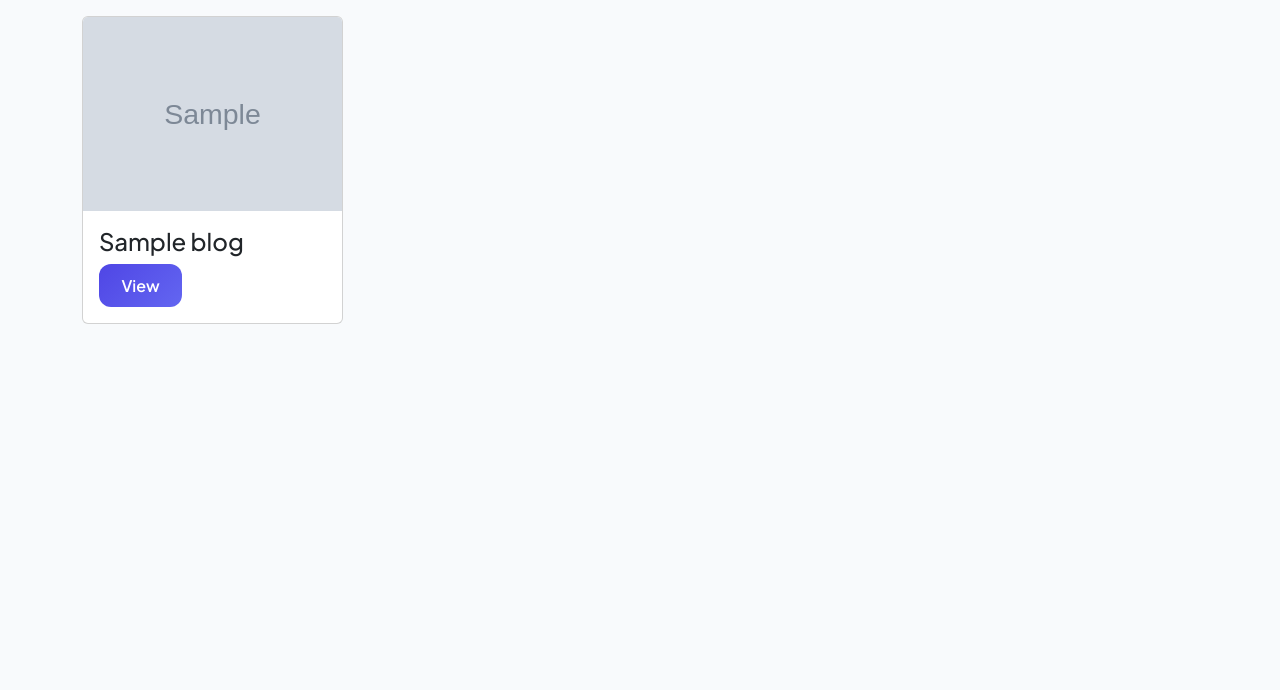
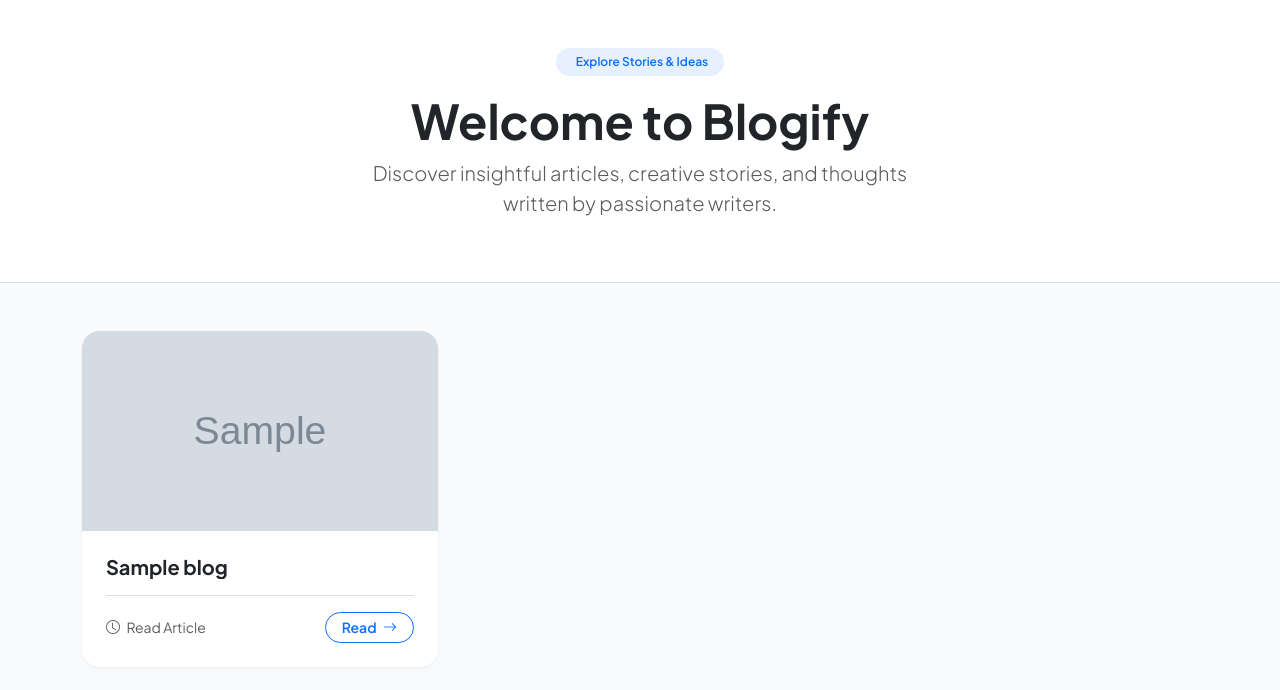
Before and after one commit to rajsingh65145-a11y/Blogging, a Node server app: template views/home.ejs in a window 1280 px wide. Shown: the part 85-775 px from the top of the page. Run offline with Node 20, Linux system fonts and the light colour scheme; the template is opened without the code that fills it: most values are stand-ins (such as "Sample title", 1, 10 or a date in 2020); grey boxes marked "Sample" are stand-in pictures; data that the repository does not hold is empty; some libraries are stand-ins or nearby versions.

Commit message:
redesign ui 3

```diff
--- a/views/home.ejs
+++ b/views/home.ejs
@@ -1,31 +1,64 @@
 <!DOCTYPE html>
 <html lang="en">
 <head>
-    <%-include('./partials/head')%>
-    <title>homepage</title>
+    <%- include('./partials/head') %>
+    <title>Blogify - Home</title>
 </head>
 <body>
-    <%-include('./partials/nav')%>
+    <%- include('./partials/nav') %>
 
+    <!-- Hero / Welcome Section -->
+    <header class="py-5 text-center bg-white border-bottom mb-4">
+      <div class="container">
+        <span class="badge bg-primary bg-opacity-10 text-primary px-3 py-2 rounded-pill fw-semibold mb-3">
+          <i class="bi bi-sparkles me-1"></i> Explore Stories & Ideas
+        </span>
+        <h1 class="display-5 fw-bold text-dark">Welcome to Blogify</h1>
+        <p class="lead text-muted mx-auto" style="max-width: 600px;">
+          Discover insightful articles, creative stories, and thoughts written by passionate writers.
+        </p>
+      </div>
+    </header>
 
+    <!-- Blogs Grid -->
+    <main class="container my-4 flex-grow-1">
+      <% if (!blogs || blogs.length === 0) { %>
+        <div class="text-center py-5">
+          <i class="bi bi-journal-x display-1 text-muted"></i>
+          <h3 class="mt-3 fw-bold">No blogs published yet</h3>
+          <p class="text-muted">Be the first one to share an insightful story!</p>
+          <% if (locals.user) { %>
+            <a href="/blog/add-new" class="btn btn-primary mt-2">Write a Blog</a>
+          <% } else { %>
+            <a href="/user/signup" class="btn btn-primary mt-2">Create an Account</a>
+          <% } %>
+        </div>
+      <% } else { %>
+        <div class="row row-cols-1 row-cols-md-2 row-cols-lg-3 g-4">
+          <% blogs.forEach(blog => { %>
+            <div class="col">
+              <article class="card custom-card h-100 border-0">
+                <div style="height: 200px; overflow: hidden; background: #e2e8f0;">
+                  <img src="<%= blog.coverImageURL %>" class="card-img-top w-100 h-100" style="object-fit: cover; transition: transform 0.4s ease;" onmouseover="this.style.transform='scale(1.05)'" onmouseout="this.style.transform='scale(1)'" alt="<%= blog.title %>" onerror="this.src='https://images.unsplash.com/photo-1499750310107-5fef28a66643?q=80&w=600&auto=format&fit=crop'">
+                </div>
+                <div class="card-body d-flex flex-column p-4">
+                  <h5 class="card-title fw-bold text-dark mb-3" style="display: -webkit-box; -webkit-line-clamp: 2; -webkit-box-orient: vertical; overflow: hidden;">
+                    <%= blog.title %>
+                  </h5>
+                  <div class="mt-auto pt-3 border-top d-flex justify-content-between align-items-center">
+                    <span class="text-muted small"><i class="bi bi-clock me-1"></i> Read Article</span>
+                    <a href="/blog/<%= blog._id %>" class="btn btn-outline-primary btn-sm rounded-pill px-3 fw-semibold">
+                      Read <i class="bi bi-arrow-right ms-1"></i>
+                    </a>
+                  </div>
+                </div>
+              </article>
+            </div>
+          <% }) %>
+        </div>
+      <% } %>
+    </main>
 
-
-    <div class="container mt-3 " >
-
-        <div class="row row-cols-4">
-             <% blogs.forEach(blog => { %>
-        <div class="col">
- <section class="card col" style="max-width: 320px">
-  <img src="<%= blog.coverImageURL %>" class="card-img-top" alt="...">
-  <div class="card-body">
-    <h4 class="card-title"><%= blog.title %></h4>
-    <a href="/blog/<%= blog._id %>" class="btn btn-primary">View</a>
-  </div>
-</section>
-        </div>
-        <% }) %>
-        </div>
-    </div>
-    <%-include('./partials/scripts')%>
+    <%- include('./partials/scripts') %>
 </body>
 </html>
```
